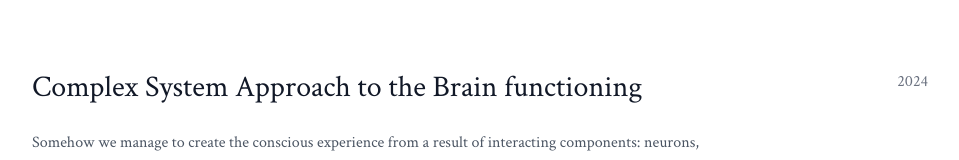
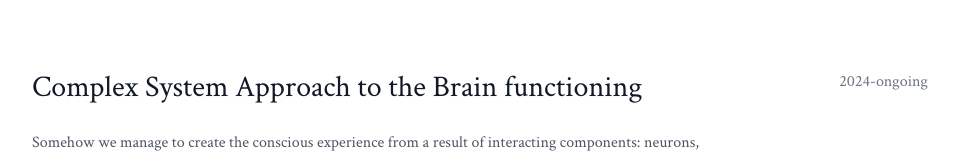
Before and after one commit to Rodrigo-Motta/myweb, a React (Vite) app: page /work in a window 1280 px wide. Shown: the part 1317-1477 px from the top of the page, without its empty margins (160-1119 px from the left). Built offline with nearby package versions, Linux system fonts and the light colour scheme; no server answers.

Commit message:
updated work

```diff
--- a/src/pages/Work.tsx
+++ b/src/pages/Work.tsx
@@ -35,7 +35,7 @@ const Work = () => {
       description:
         "Somehow we manage to create the conscious experience from a result of interacting components: neurons, neurotransmitters, glia, and environment. I'm continuing to fail in solving these questions, but I'm persistent as many from the field.",
       tags: ['Neuroscience', 'Complex Systems'],
-      year: '2024',
+      year: '2024-ongoing',
       links: [
         'https://direct.mit.edu/netn/article/doi/10.1162/netn_a_00451/128325',
         'https://www.biorxiv.org/content/10.1101/2025.04.25.650509.abstract',
```
